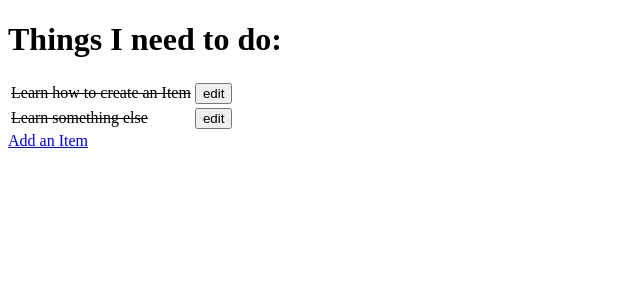
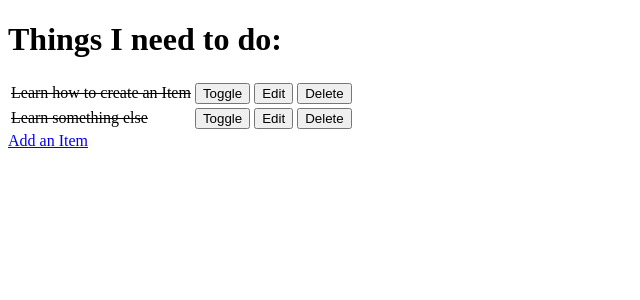
Before and after one commit to DebbieBergstrom/hello-django, a Django app: page / in a window 1280 px wide. Shown: the top 300 px of the page, without its empty margins (0-640 px from the left). Run offline with Django 3.2, Linux system fonts and the light colour scheme; data comes from the database, SQL or seed files in the repository.

Commit message:
Add toggle button and funtionality

```diff
--- a/django_todo/urls.py
+++ b/django_todo/urls.py
@@ -15,11 +15,12 @@ Including another URLconf
 """
 from django.contrib import admin
 from django.urls import path
-from todo.views import get_todo_list, add_item, edit_item
+from todo import views
 
 urlpatterns = [
     path('admin/', admin.site.urls),
-    path('', get_todo_list, name='get_todo_list'),
-    path('add', add_item, name='add'),
-    path('edit/<item_id>', edit_item, name='edit')
+    path('', views.get_todo_list, name='get_todo_list'),
+    path('add', views.add_item, name='add'),
+    path('edit/<item_id>', views.edit_item, name='edit'),
+    path('toggle/<item_id>', views.toggle_item, name='toggle'),
 ]
--- a/todo/templates/todo/todo_list.html
+++ b/todo/templates/todo/todo_list.html
@@ -15,20 +15,28 @@
         <tr>
             {% if item.done %}
             <td><strike>{{ item.name }}</strike></td>
-            {% else  %}
+            {% else %}
             <td>{{ item.name }}</td>
             {% endif %}
             <td>
+                <a href="/toggle/{{ item.id }}">
+                    <button>Toggle</button>
+                </a>
+            </td>
+            <td>
                 <a href="/edit/{{ item.id }}">
-                    <button>edit</button>
+                    <button>Edit</button>
+                </a>
+            </td>
+            <td>
+                <a href="/delete/{{ item.id }}">
+                    <button>Delete</button>
                 </a>
             </td>
         </tr>
         {% empty %}
         <tr>
-            <td>
-                You have nothing to do.
-            </td>
+            <td>You have nothing to do.</td>
         </tr>
         {% endfor %}
     </table>
--- a/todo/views.py
+++ b/todo/views.py
@@ -1,8 +1,6 @@
 from django.shortcuts import render, redirect, get_object_or_404
 from .models import Item
 from .forms import ItemForm
-
-# Create your views here.
 
 
 def get_todo_list(request):
@@ -23,7 +21,6 @@ def add_item(request):
     context = {
         'form': form
     }
-
     return render(request, 'todo/add_item.html', context)
 
 
@@ -38,5 +35,11 @@ def edit_item(request, item_id):
     context = {
         'form': form
     }
+    return render(request, 'todo/edit_item.html', context)
 
-    return render(request, 'todo/edit_item.html', context)
+
+def toggle_item(request, item_id):
+    item = get_object_or_404(Item, id=item_id)
+    item.done = not item.done
+    item.save()
+    return redirect('get_todo_list')
```
